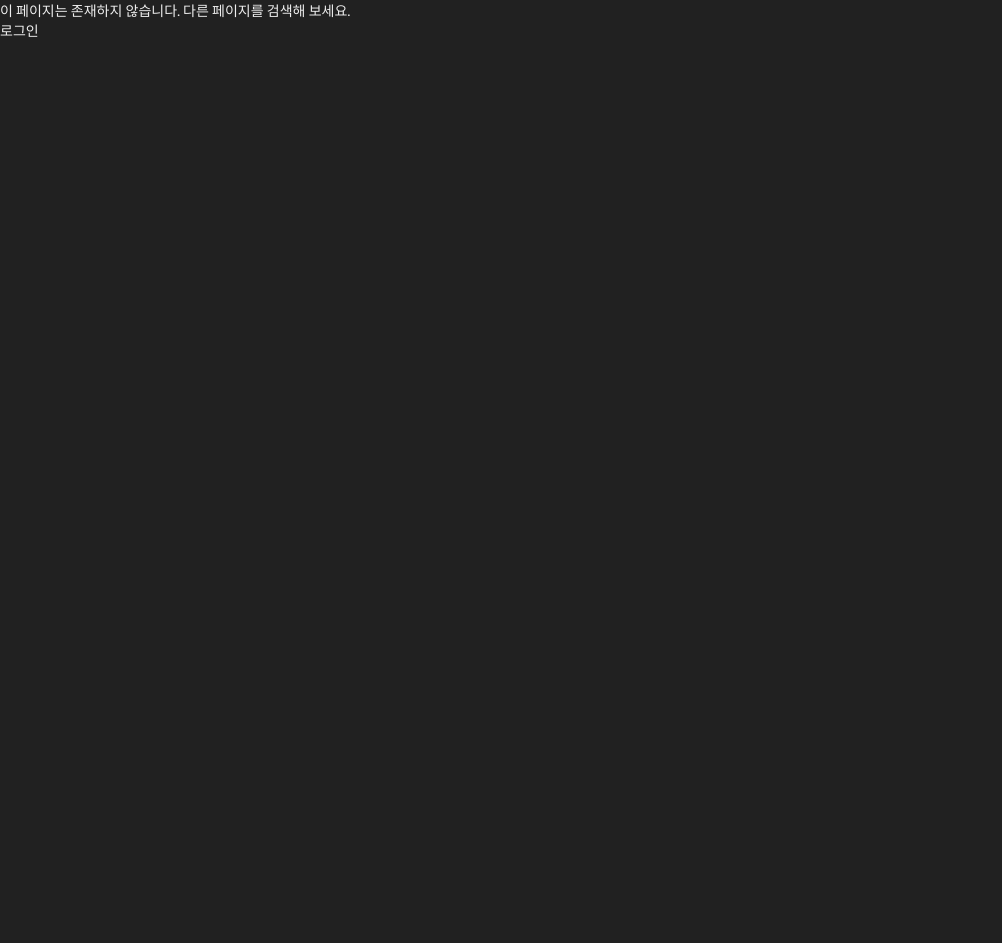
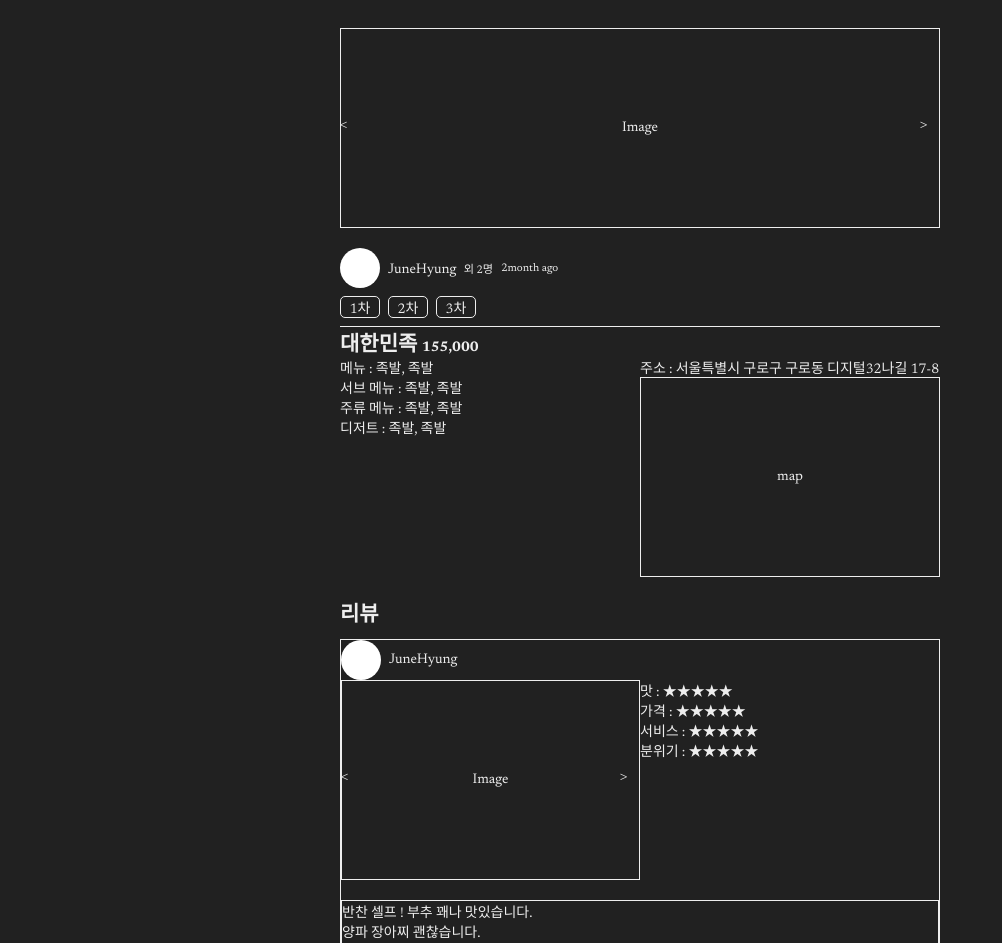
Before and after one commit to dnjswnsthd/Mido_frontend, a Next.js app: page /detail/id in a window 1280 px wide. Before the commit this address had no page. Shown: the top 943 px of the page, without its empty margins (0-1002 px from the left). Before the commit the page ends 800 px from the top, so only its background shows below. Built offline with nearby package versions, Linux system fonts and the light colour scheme.

Commit message:
feat : MisigdoDetail page layout

```diff
--- /dev/null
+++ b/app/(afterLogin)/_component/ImageList.tsx
@@ -0,0 +1,14 @@
+"use client";
+import style from "./imageList.module.scss";
+
+const ImageList = () => {
+  return (
+    <ul className={style.image_list}>
+      <div className={style.prev_button}>&lt;</div>
+      <li className={style.image_item}>Image</li>
+      <div className={style.next_button}>&gt;</div>
+    </ul>
+  )
+}
+
+export default ImageList;
--- a/app/(afterLogin)/_component/MisigdoItem.tsx
+++ b/app/(afterLogin)/_component/MisigdoItem.tsx
@@ -1,3 +1,4 @@
+import Link from "next/link";
 import style from "./misigdoItem.module.scss";
 const MisigdoItem = () => {
   return (
@@ -10,7 +11,7 @@ const MisigdoItem = () => {
           </p>
           <p className={style.write_date}>2month ago</p>
         </div>
-        <div className={style.more_button}>더보기</div>
+        <Link href="/detail/id" className={style.more_button}>더보기</Link>
       </div>
       <div className={style.misigdo_bottom_area}>
         <section className={style.content_left_section}></section>
--- /dev/null
+++ b/app/(afterLogin)/_component/ReviewItem.tsx
@@ -0,0 +1,29 @@
+import ImageList from "./ImageList";
+import style from "./review.module.scss";
+const ReviewItem = () =>{
+  return (
+    <li className={style.review_item}>
+      <div className={style.top_area}>
+        <div className={style.profile} />
+        <p className={style.pioneer_name}>JuneHyung</p>
+      </div>
+      <div className={style.middle_area}>
+        <ImageList />
+        <div className={style.right_area}>
+          <p>맛 : ★★★★★</p>
+          <p>가격 : ★★★★★</p>
+          <p>서비스 : ★★★★★</p>
+          <p>분위기 : ★★★★★</p>
+        </div>
+      </div>
+      <div className={style.bottom_area}>
+      반찬 셀프 ! 부추 꽤나 맛있습니다. <br/>
+      양파 장아찌 괜찮습니다. <br/>
+      김치 안먹어봐서 모르겠습니다 <br/>
+      오뎅탕은 서비스로 원래 나오는 것 같고, 인스타....
+      </div>
+    </li>
+  )
+}
+
+export default ReviewItem;
--- /dev/null
+++ b/app/(afterLogin)/_component/ReviewList.tsx
@@ -0,0 +1,16 @@
+import ReviewItem from "./ReviewItem";
+import style from "./review.module.scss";
+const ReviewList = () => {
+  return (
+    <>
+    <h2 className={style.review_title}>리뷰</h2>
+    <ul className={style.review_list}>
+      <ReviewItem />
+      <ReviewItem />
+      <ReviewItem />
+    </ul>
+    </>
+  )
+}
+
+export default ReviewList;
--- /dev/null
+++ b/app/(afterLogin)/_component/imageList.module.scss
@@ -0,0 +1,31 @@
+.image_list{
+  display:flex;
+  flex:1;
+  overflow:hidden;
+  position:relative;
+  margin-bottom:20px;
+  .image_item{
+    display:flex;
+    flex-grow:1;
+    justify-content: center;
+    align-items: center;
+    height:200px;
+    border:1px solid #eee;
+  }
+  .prev_button{
+    width:20px;
+    height:20px;
+    position:absolute;
+    left:0;
+    top:50%;
+    margin-top:-10px;
+  }
+  .next_button{
+    width:20px;
+    height:20px;
+    position:absolute;
+    right:0;
+    top:50%;
+    margin-top:-10px;
+  }
+}
--- /dev/null
+++ b/app/(afterLogin)/_component/review.module.scss
@@ -0,0 +1,39 @@
+.review_title{
+  margin-top:20px;
+}
+.review_list{
+  display:flex;
+  flex-direction: column;
+  .review_item{
+    display:flex;
+    flex-direction: column;
+    border:1px solid #eee;
+    margin:12px 0;
+    .top_area{
+      display:flex;
+      align-items: center;
+      .profile{
+        width:40px;
+        height:40px;
+        border-radius: 50%;
+        background-color: #fff;
+      }
+      .pioneer_name{
+        margin-left:8px;
+      }
+    }
+    .middle_area{
+      display:flex;
+      .right_area{
+        display:flex;
+        flex-direction: column;
+        flex:1;
+      }
+    }
+    .bottom_area{
+      display:flex;
+      height:100px;
+      border:1px solid #eee;
+    }
+  }
+}
--- /dev/null
+++ b/app/(afterLogin)/detail/id/misigdoDetail.module.scss
@@ -0,0 +1,65 @@
+.misigdo_detail_page{
+  display:flex;
+  flex-direction: column;
+
+  .top_area{
+    display:flex;
+    align-items: center;
+    .profile{
+      width:40px;
+      height:40px;
+      border-radius:50%;
+      background-color:#fff;
+    }
+    .pioneer_name{
+      margin-left:8px;
+    }
+    .other_name,.write_date{
+      font-size:0.8rem;
+      margin:0 4px;
+    }
+  }
+  .middle_area{
+    .round_list{
+      display:flex;
+      padding:8px 0;
+      border-bottom:1px solid #eee;
+      .round_item{
+        display:flex;
+        justify-content:center;
+        align-items: center;
+        border:1px solid #eee;
+        border-radius:5px;
+        width:40px;
+        max-width:40px;
+        margin: 0 4px;
+        &:first-child{
+          margin-left:0;
+        }
+        &:last-child{
+          margin-right:0;
+        }
+      }
+    }
+  }
+  .middle_description_area{
+    display:flex;
+    .middle_left_section{
+      display:flex;
+      flex-direction:column;
+      flex:1;
+    }
+    .middle_right_section{
+      display:flex;
+      flex-direction: column;
+      flex:1;
+      .map_box{
+        display:flex;
+        justify-content: center;
+        align-items: center;
+        height:200px;
+        border:1px solid #eee;
+      }
+    }
+  }
+}
--- /dev/null
+++ b/app/(afterLogin)/detail/id/page.tsx
@@ -0,0 +1,42 @@
+import ImageList from "../../_component/ImageList";
+import ReviewList from "../../_component/ReviewList";
+import style from "./misigdoDetail.module.scss";
+const MisigdoDetail = () => {
+  return (
+    <div className={style.misigdo_detail_page}>
+      <ImageList />
+      <div className={style.top_area}>
+        <div className={style.profile}></div>
+        <p>
+          <span className={style.pioneer_name}>JuneHyung</span> <span className={style.other_name}>외 2명</span>
+        </p>
+        <p className={style.write_date}>2month ago</p>
+      </div>
+      <div className={style.middle_area}>
+        <ul className={style.round_list}>
+          <li className={style.round_item}>1차</li>
+          <li className={style.round_item}>2차</li>
+          <li className={style.round_item}>3차</li>
+        </ul>
+        <h2>
+          대한민족 <span>155,000</span>
+        </h2>
+      </div>
+      <div className={style.middle_description_area}>
+        <div className={style.middle_left_section}>
+          <p>메뉴 : 족발, 족발</p>
+          <p>서브 메뉴 : 족발, 족발</p>
+          <p>주류 메뉴 : 족발, 족발</p>
+          <p>디저트 : 족발, 족발</p>
+        </div>
+        <div className={style.middle_right_section}>
+          <p>주소 : 서울특별시 구로구 구로동 디지털32나길 17-8</p>
+          <div className={style.map_box}>map</div>
+        </div>
+      </div>
+      <ReviewList />
+    </div>
+  );
+};
+
+export default MisigdoDetail;
```
